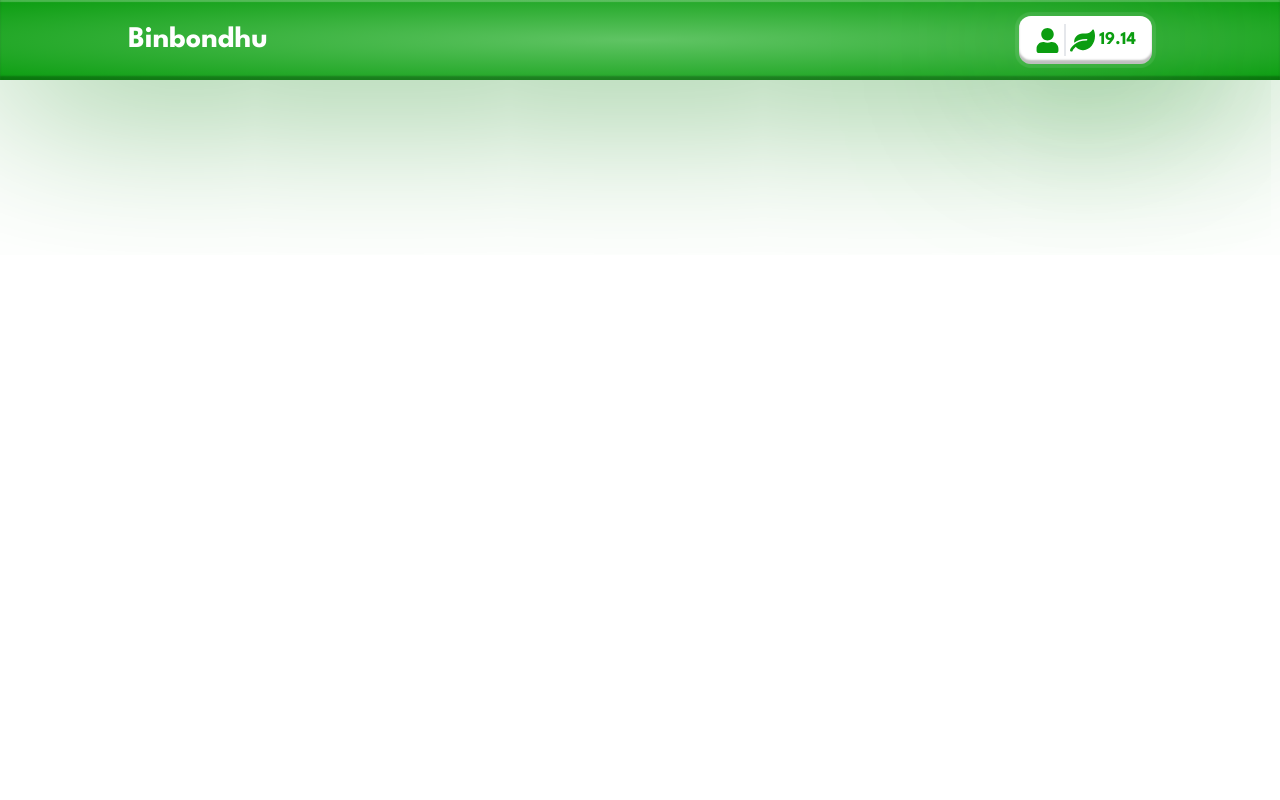
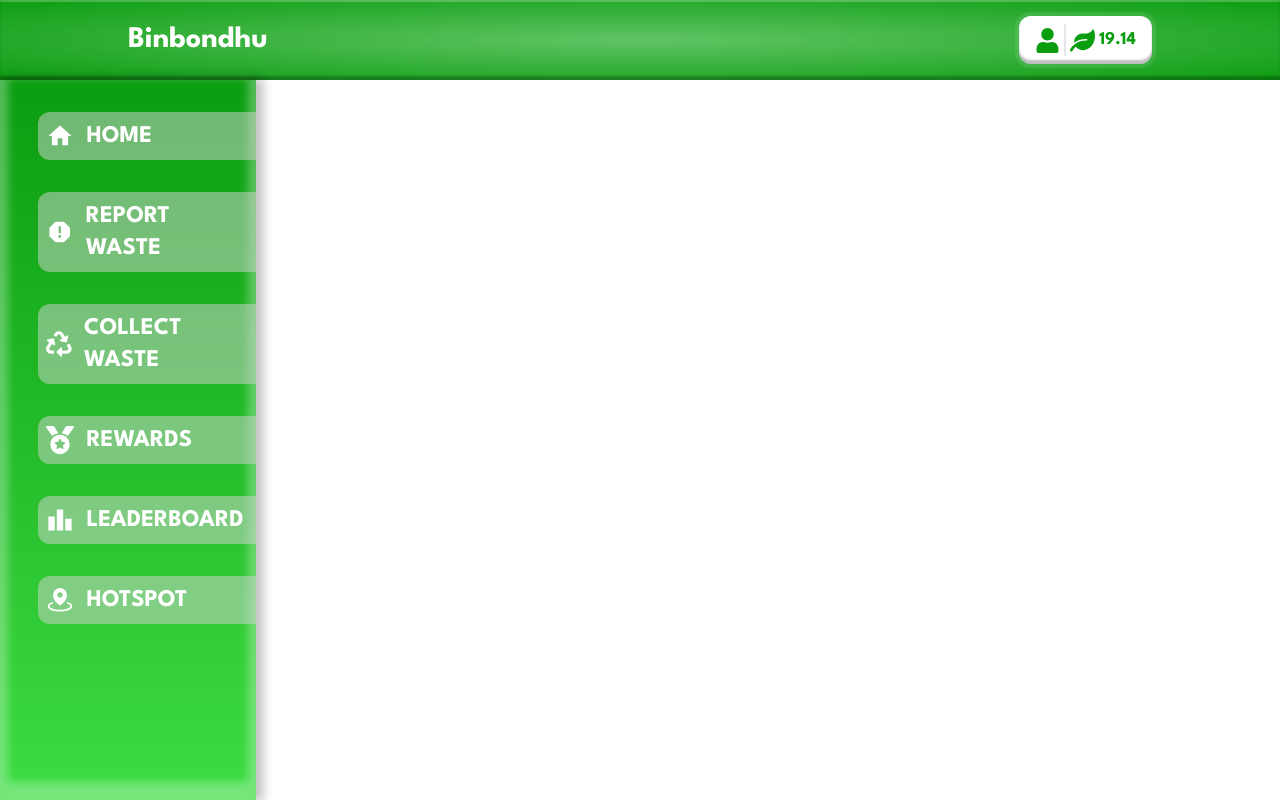
Before and after one commit to RippedKek/binbondhu, a Next.js app in the folder client/: page / in a window 1280 px wide. Built offline with nearby package versions, Linux system fonts and the light colour scheme; a web font is replaced by a local one.

Commit message:
create sidebar frontend

```diff
--- a/client/app/page.js
+++ b/client/app/page.js
@@ -1,9 +1,13 @@
 import Navbar from '@/components/Navbar'
+import Sidebar from '@/components/Sidebar'
 
 export default function Home() {
   return (
     <div className='w-full h-screen'>
       <Navbar />
+      <div className='flex w-full h-[calc(100vh-80px)'>
+        <Sidebar />
+      </div>
     </div>
   )
 }
--- /dev/null
+++ b/client/components/Menu.jsx
@@ -0,0 +1,37 @@
+'use client'
+
+import React, { useState } from 'react'
+import { MdHome, MdReport, MdLeaderboard } from 'react-icons/md'
+import { FaRecycle, FaMedal } from 'react-icons/fa'
+import { PiMapPinAreaFill } from 'react-icons/pi'
+
+const icons = [
+  { name: 'HOME', icon: <MdHome size={28} /> },
+  { name: 'REPORT WASTE', icon: <MdReport size={28} /> },
+  { name: 'COLLECT WASTE', icon: <FaRecycle size={28} /> },
+  { name: 'REWARDS', icon: <FaMedal size={28} /> },
+  { name: 'LEADERBOARD', icon: <MdLeaderboard size={28} /> },
+  { name: 'HOTSPOT', icon: <PiMapPinAreaFill size={28} /> },
+]
+
+const Menu = ({ title }) => {
+  const [active, setActive] = useState(false)
+
+  const handleClick = () => {
+    setActive(!active)
+  }
+
+  return (
+    <div
+      className={`w-[85%] p-2 flex gap-3 items-center justify-start bg-menuBg/50 rounded-l-xl text-white cursor-pointer hover:shadow-lg transition-shadow duration-200 ${
+        active ? 'border-2 border-r-0 border-white' : 'border-none'
+      }`}
+      onClick={handleClick}
+    >
+      {icons.find((icon) => icon.name === title).icon}
+      <p className='text-2xl font-bold text-white'>{title}</p>
+    </div>
+  )
+}
+
+export default Menu
--- a/client/components/Navbar.jsx
+++ b/client/components/Navbar.jsx
@@ -4,10 +4,10 @@ import { FaUser, FaLeaf } from 'react-icons/fa'
 const Navbar = () => {
   return (
     <div
-      className='w-full py-4 px-4 md:px-8 lg:px-16 xl:px-32 flex items-center justify-between bg-[radial-gradient(ellipse_at_center,_#60C464,_#0B9D10)]'
+      className='w-full h-[80px] z-20 py-4 px-4 md:px-8 lg:px-16 xl:px-32 flex items-center justify-between bg-[radial-gradient(ellipse_at_center,_#60C464,_#0B9D10)]'
       style={{
         boxShadow:
-          '0 0 180px #43A046, 0 0 1px 4px rgba(255, 255, 255, 0.1), inset 0 -4px 2px rgba(0, 0, 0, 0.25), inset 0 2px 1px rgba(255, 255, 255, 0.25',
+          '0 0 1px 4px rgba(255, 255, 255, 0.1), inset 0 -4px 2px rgba(0, 0, 0, 0.25), inset 0 2px 1px rgba(255, 255, 255, 0.25',
       }}
     >
       <h1 className='text-3xl font-bold text-white'>Binbondhu</h1>
@@ -15,7 +15,7 @@ const Navbar = () => {
         className='w-[13%] p-2 px-4 bg-white rounded-xl flex items-center justify-between text-homeDarkGreen'
         style={{
           boxShadow:
-            '0 0 180px #43A046, 0 0 1px 4px rgba(255, 255, 255, 0.1), inset 0 -4px 2px rgba(0, 0, 0, 0.25), inset 0 2px 1px rgba(255, 255, 255, 0.25',
+            '0 0 1px 4px rgba(255, 255, 255, 0.1), inset 0 -4px 2px rgba(0, 0, 0, 0.25), inset 0 2px 1px rgba(255, 255, 255, 0.25',
         }}
       >
         <FaUser size={25} />
--- /dev/null
+++ b/client/components/Sidebar.jsx
@@ -0,0 +1,31 @@
+import React from 'react'
+import Menu from './Menu'
+
+const menu = [
+  'HOME',
+  'REPORT WASTE',
+  'COLLECT WASTE',
+  'REWARDS',
+  'LEADERBOARD',
+  'HOTSPOT',
+]
+
+const Sidebar = () => {
+  return (
+    <div
+      className='w-1/5 h-[calc(100vh-80px)] bg-gradient-to-t from-[#3DDC42] to-homeDarkGreen '
+      style={{
+        boxShadow:
+          'inset 0 -10px 8px 8px rgba(255, 255, 255, 0.3), 5px 0 10px 2px rgba(0, 0, 0, 0.25)',
+      }}
+    >
+      <div className='w-full flex flex-col gap-8 items-end mt-8'>
+        {menu.map((item, index) => (
+          <Menu key={index} title={item} />
+        ))}
+      </div>
+    </div>
+  )
+}
+
+export default Sidebar
--- a/client/tailwind.config.mjs
+++ b/client/tailwind.config.mjs
@@ -21,6 +21,7 @@ export default {
         landingText: '#EFEFEF',
         homeLightGreen: '#60C464',
         homeDarkGreen: '#0B9D10',
+        menuBg: '#D4D4D4',
       },
     },
   },
```
